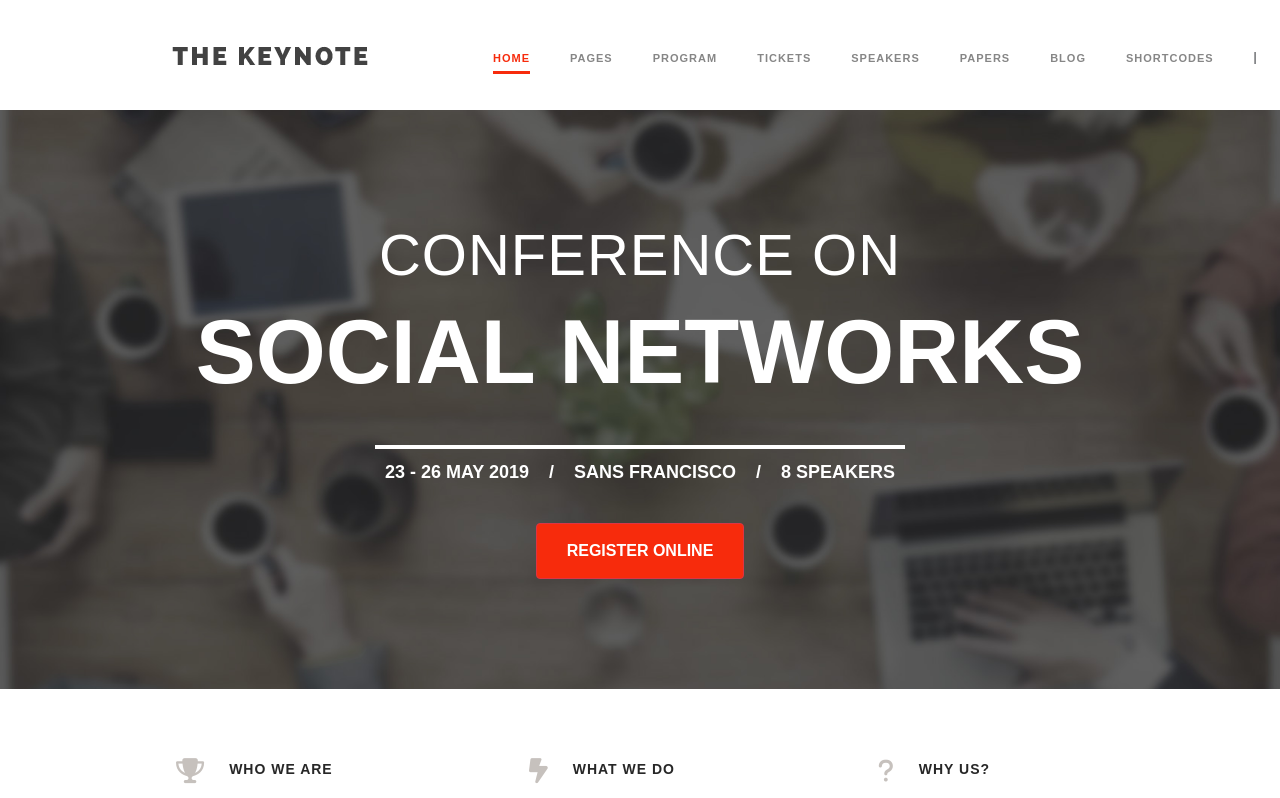
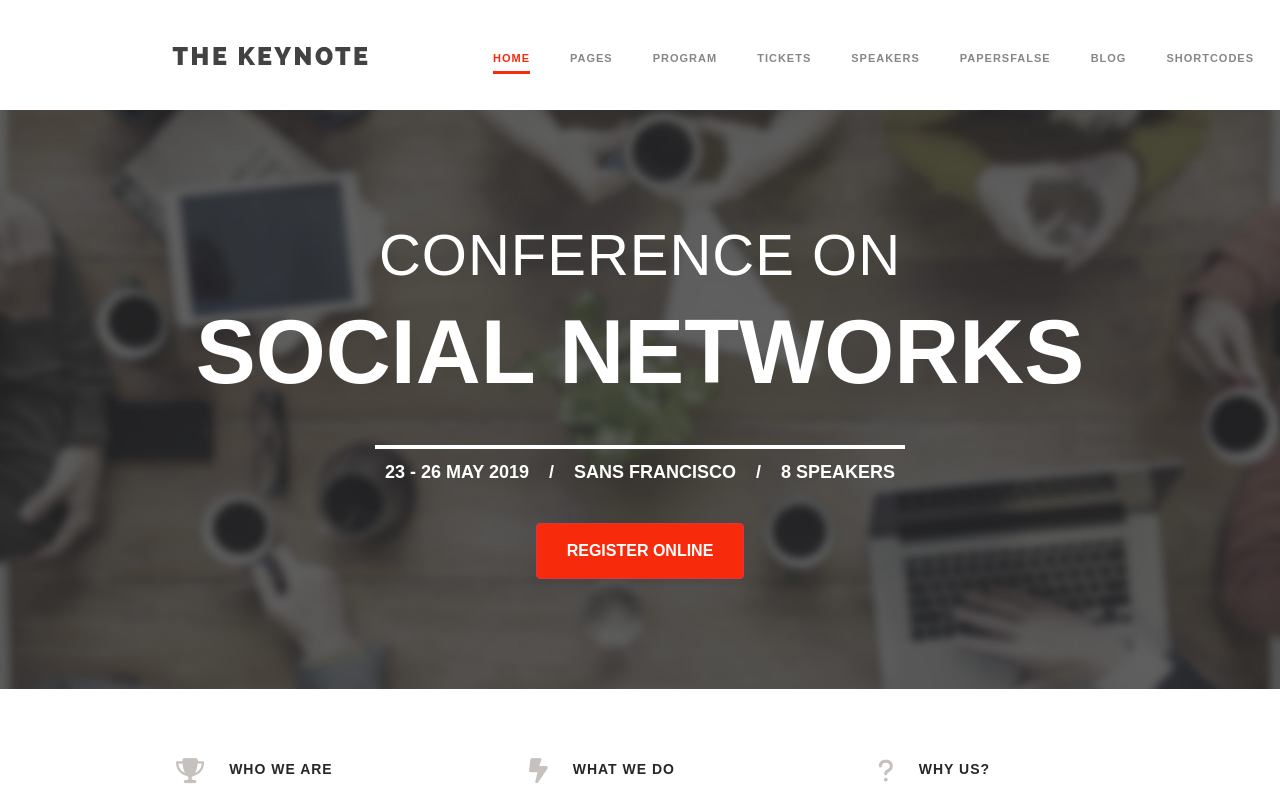
Before and after one commit to manumastro/proj-html-vuejs, a Vue app: page / in a window 1280 px wide. Shown: the top 798 px of the page. Built offline with nearby package versions, Linux system fonts and the light colour scheme; a small style sheet from the web is missing.

Commit message:
voci dell'header stampate dinamicamente

```diff
--- a/src/App.vue
+++ b/src/App.vue
@@ -1,6 +1,6 @@
 <template>
   <div>
-    <HeaderC />
+    <HeaderC :navElements = nav />
     <MainC />
     <FooterC />
   </div>
@@ -17,7 +17,45 @@ export default {
     HeaderC,
     MainC,
     FooterC
-
+  },
+  data(){
+    return{
+      nav:
+      [
+        {
+          name: 'home',
+          isActive: true
+        },
+        {
+          name: 'pages',
+          isActive: false
+        },
+        {
+          name: 'program',
+          isActive: false
+        },
+        {
+          name: 'tickets',
+          isActive: false
+        },
+        {
+          name: 'speakers',
+          isActive: false
+        },
+        {
+          name: 'papersfalse',
+          isActive: false
+        },
+        {
+          name: 'blog',
+          isActive: false
+        },
+        {
+          name: 'shortcodes',
+          isActive: false
+        },
+      ]
+    }
   }
 }
 </script>
--- a/src/assets/style/_general.scss
+++ b/src/assets/style/_general.scss
@@ -8,6 +8,7 @@
 
 html{
   scroll-behavior: smooth;
+  scroll-padding-top: 200px;
 }
 
 body{
--- a/src/components/HeaderC.vue
+++ b/src/components/HeaderC.vue
@@ -8,14 +8,10 @@
       </div>
       <nav class="navbar w-100 mt-1">
         <ul class="d-flex align-items-center m-0">
-          <li><a class="active" href="#wrapper-jumbo">home</a></li>
-          <li><a href="#">pages</a></li>
-          <li><a href="#program">program</a></li>
-          <li><a href="#">tickets</a></li>
-          <li><a href="#">speakers</a></li>
-          <li><a href="#">papers</a></li>
-          <li><a href="#">blog</a></li>
-          <li><a href="#">shortcodes</a></li>
+          <li
+            v-for="(item, index) in navElements" :key="`item-${index}`">
+            <a :href="item.name" :class="{active : item.isActive}">{{item.name}}</a>
+          </li>
           <li class="pe-4" id="line">|</li>
           <li><a href="#"><i class="fa-solid fa-magnifying-glass"></i></a></li>
         </ul>
@@ -26,7 +22,10 @@
 
 <script>
 export default {
-  name: 'HeaderC'
+  name: 'HeaderC',
+  props:{
+    navElements: Array,
+  }
 }
 </script>
 
--- a/src/components/SpeakersC.vue
+++ b/src/components/SpeakersC.vue
@@ -1,5 +1,5 @@
 <template>
-  <section>
+  <section id="speakers">
     <div class="container wrapper">
       <div class="d-flex justify-content-between align-items-center mb-5">
         <h1>SPEAKERS</h1>
--- a/src/components/TicketsC.vue
+++ b/src/components/TicketsC.vue
@@ -1,5 +1,5 @@
 <template>
-  <section>
+  <section id="tickets">
     <h1 class="text-center">TICKETS</h1>
     <div class="container wrapper d-flex align-items-center justify-content-between">
 
```
